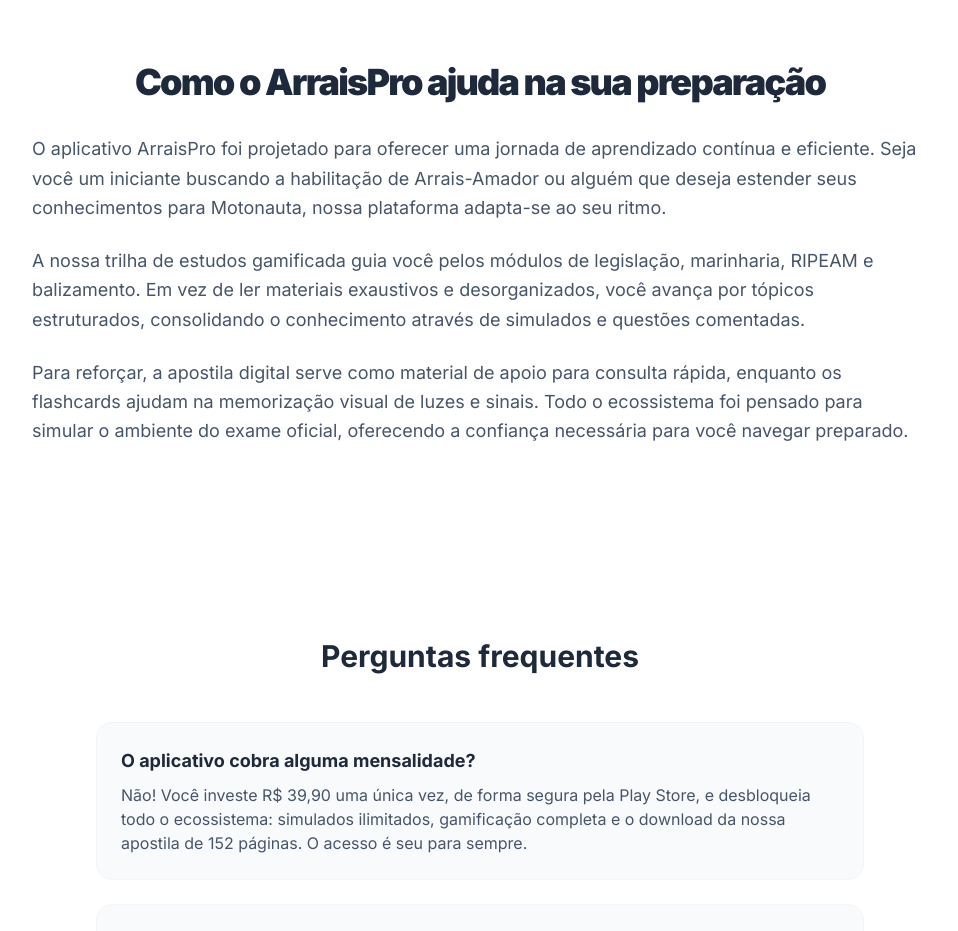
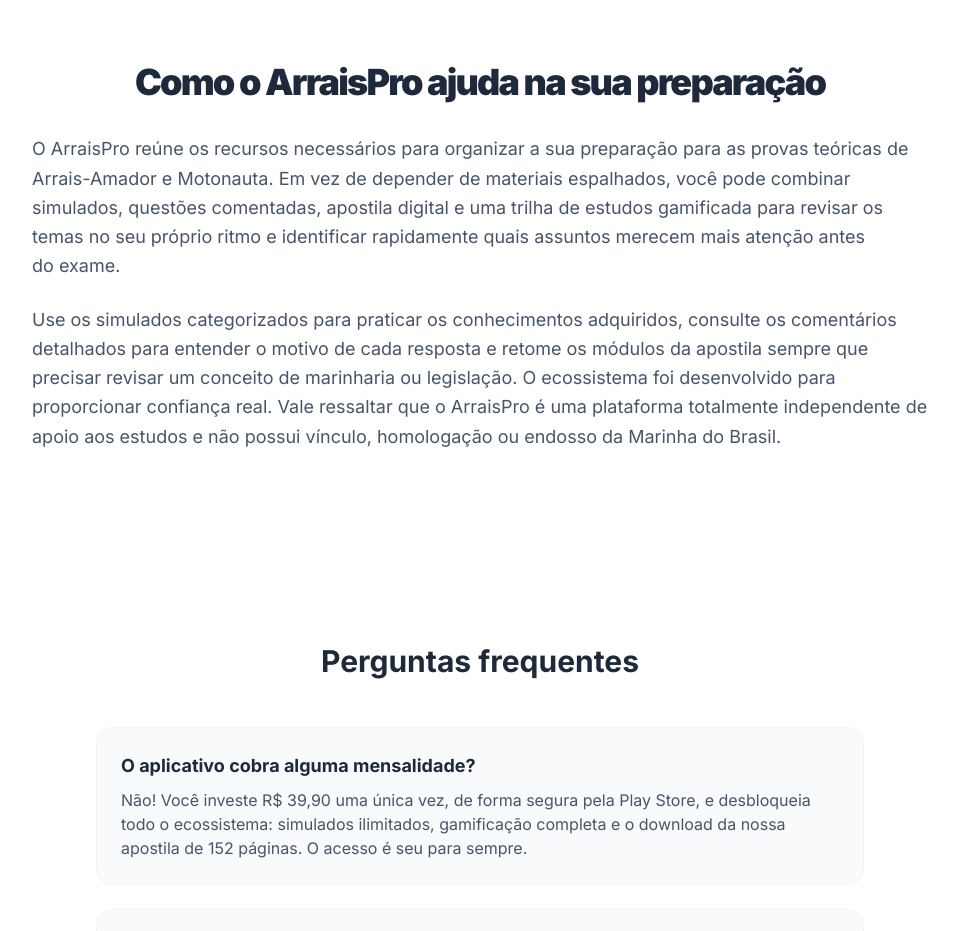
Before and after one commit to luisbrant/SiteArraisPro, a React (Vite) app: page / in a window 1280 px wide. Shown: the part 4400-5331 px from the top of the page, without its empty margins (160-1118 px from the left). Built offline with nearby package versions, Linux system fonts and the light colour scheme.

Commit message:
feat(seo): enhance content section based on UX writing guidelines

```diff
--- a/index.html
+++ b/index.html
@@ -103,6 +103,10 @@
           <h2 class="seo-h2">Baixe o ArraisPro</h2>
           <p class="seo-p">Sem taxas de assinatura ou mensalidades. Pague apenas uma vez e obtenha acesso ilimitado a todo o ecossistema: simulados, gamificação e apostila completa.</p>
 
+          <h2 class="seo-h2">Como o ArraisPro ajuda na sua preparação</h2>
+          <p class="seo-p">O ArraisPro reúne os recursos necessários para organizar a sua preparação para as provas teóricas de Arrais-Amador e Motonauta. Em vez de depender de materiais espalhados, você pode combinar simulados, questões comentadas, apostila digital e uma trilha de estudos gamificada para revisar os temas no seu próprio ritmo e identificar rapidamente quais assuntos merecem mais atenção antes do exame.</p>
+          <p class="seo-p">Use os simulados categorizados para praticar os conhecimentos adquiridos, consulte os comentários detalhados para entender o motivo de cada resposta e retome os módulos da apostila sempre que precisar revisar um conceito de marinharia ou legislação. O ecossistema foi desenvolvido para proporcionar confiança real. Vale ressaltar que o ArraisPro é uma plataforma totalmente independente de apoio aos estudos e não possui vínculo, homologação ou endosso da Marinha do Brasil.</p>
+
           <h2 class="seo-h2">Dúvidas frequentes</h2>
           <p class="seo-p">O aplicativo abrange tanto Arrais Amador quanto Motonauta. O pagamento é 100% seguro pela Google Play Store. Temos materiais de estudo completos, simulados e testes práticos.</p>
         </main>
--- a/src/pages/Home.jsx
+++ b/src/pages/Home.jsx
@@ -461,13 +461,10 @@
           <h2 className="text-3xl md:text-4xl font-black text-slate-800 mb-8 tracking-tighter text-center">Como o ArraisPro ajuda na sua preparação</h2>
           <div className="flex flex-col gap-6 text-lg text-slate-600 leading-relaxed text-pretty">
             <p>
-              O aplicativo ArraisPro foi projetado para oferecer uma jornada de aprendizado contínua e eficiente. Seja você um iniciante buscando a habilitação de Arrais-Amador ou alguém que deseja estender seus conhecimentos para Motonauta, nossa plataforma adapta-se ao seu ritmo.
+              O ArraisPro reúne os recursos necessários para organizar a sua preparação para as provas teóricas de Arrais-Amador e Motonauta. Em vez de depender de materiais espalhados, você pode combinar simulados, questões comentadas, apostila digital e uma trilha de estudos gamificada para revisar os temas no seu próprio ritmo e identificar rapidamente quais assuntos merecem mais atenção antes do exame.
             </p>
             <p>
-              A nossa trilha de estudos gamificada guia você pelos módulos de legislação, marinharia, RIPEAM e balizamento. Em vez de ler materiais exaustivos e desorganizados, você avança por tópicos estruturados, consolidando o conhecimento através de simulados e questões comentadas.
-            </p>
-            <p>
-              Para reforçar, a apostila digital serve como material de apoio para consulta rápida, enquanto os flashcards ajudam na memorização visual de luzes e sinais. Todo o ecossistema foi pensado para simular o ambiente do exame oficial, oferecendo a confiança necessária para você navegar preparado.
+              Use os simulados categorizados para praticar os conhecimentos adquiridos, consulte os comentários detalhados para entender o motivo de cada resposta e retome os módulos da apostila sempre que precisar revisar um conceito de marinharia ou legislação. O ecossistema foi desenvolvido para proporcionar confiança real. Vale ressaltar que o ArraisPro é uma plataforma totalmente independente de apoio aos estudos e não possui vínculo, homologação ou endosso da Marinha do Brasil.
             </p>
           </div>
         </div>
```
